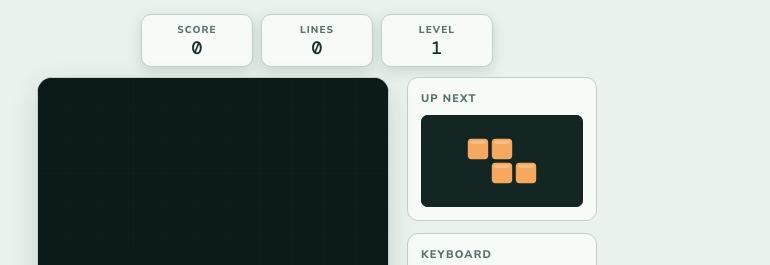
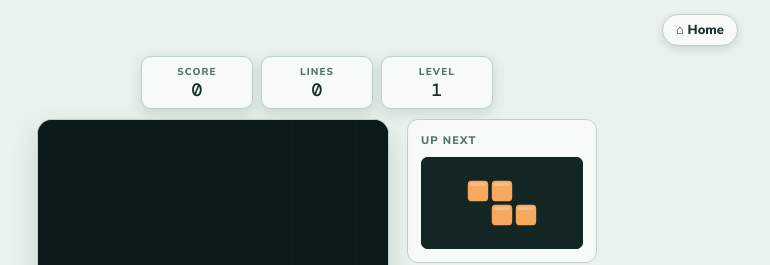
Before and after one commit to jesuslovestyler/Block-crasher, a plain HTML site: page index.html in a window 1280 px wide. Shown: the top 265 px of the page, without its empty margins (323-1093 px from the left). Drawn offline with nearby package versions, Linux system fonts and the light colour scheme.

Commit message:
Site standard: Home button and analytics

```diff
--- a/index.html
+++ b/index.html
@@ -64,6 +64,28 @@
       margin: 0 auto;
       padding: max(14px, env(safe-area-inset-top)) 14px max(18px, env(safe-area-inset-bottom));
     }
+
+    .top-bar {
+      display: flex;
+      justify-content: flex-end;
+      margin: 0 auto 10px;
+    }
+
+    .home-pill {
+      display: inline-flex;
+      align-items: center;
+      min-height: 32px;
+      padding: 4px 13px;
+      border: 1px solid var(--line);
+      border-radius: 999px;
+      background: var(--panel);
+      color: var(--ink);
+      font-size: 13px;
+      font-weight: 800;
+      text-decoration: none;
+      box-shadow: 0 3px 8px var(--shadow);
+    }
+    .home-pill:focus-visible { outline: 3px solid var(--accent); outline-offset: 2px; }
 
     .score-strip {
       display: grid;
@@ -275,6 +297,10 @@
 </head>
 <body>
   <main class="game" aria-label="Block Crasher falling block game">
+    <div class="top-bar">
+      <a class="home-pill" href="https://jesuslovestyler.com/">⌂ Home</a>
+    </div>
+
     <section class="score-strip" aria-label="Current game statistics" aria-live="polite">
       <div class="stat"><span class="stat-label">Score</span><span class="stat-value" id="score">0</span></div>
       <div class="stat"><span class="stat-label">Lines</span><span class="stat-value" id="lines">0</span></div>
@@ -833,5 +859,6 @@
       requestAnimationFrame(loop);
     })();
   </script>
+  <script data-goatcounter="https://jesuslovestyler.goatcounter.com/count" async src="//gc.zgo.at/count.js"></script>
 </body>
 </html>
```
